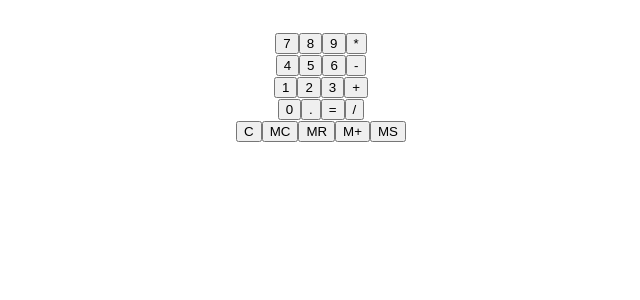
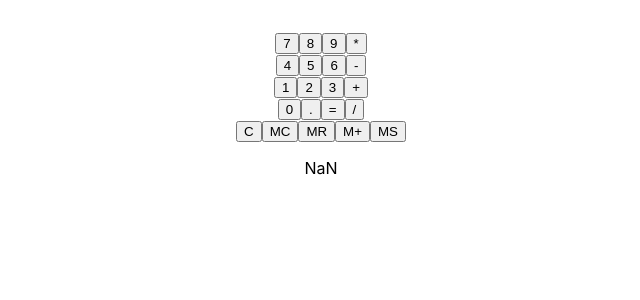
Before and after one commit to CarlosHenriqueSanz/calculadoraReact, a React (Create React App) app: page / in a window 1280 px wide. Both pictures are taken after a click on the button "M+". Shown: the top 300 px of the page, without its empty margins (319-959 px from the left). Built offline with nearby package versions, Linux system fonts and the light colour scheme.

Commit message:
minha calculadora com pilha

```diff
--- a/src/App.js
+++ b/src/App.js
@@ -193,13 +193,15 @@ class App extends Component{
         <Button text="/" click={() => this.compute(this.state.currentOperand,'/')}/>
       </div>
       <Button text="C" click={() => this.apaga()}/>
-
-
       <Button text="MC" click={() => this.MC()}/>
       <Button text="MR" click={() => this.MR()}/>
       <Button text="M+" click={() => this.Msoma()}/>
       <Button text="MS" click={() => this.MS()}/>
-
+      {
+                this.state.listaMem.map(
+                  (el) => <p>{el}</p>
+                )
+              }
     </div>
   );
   }
```
